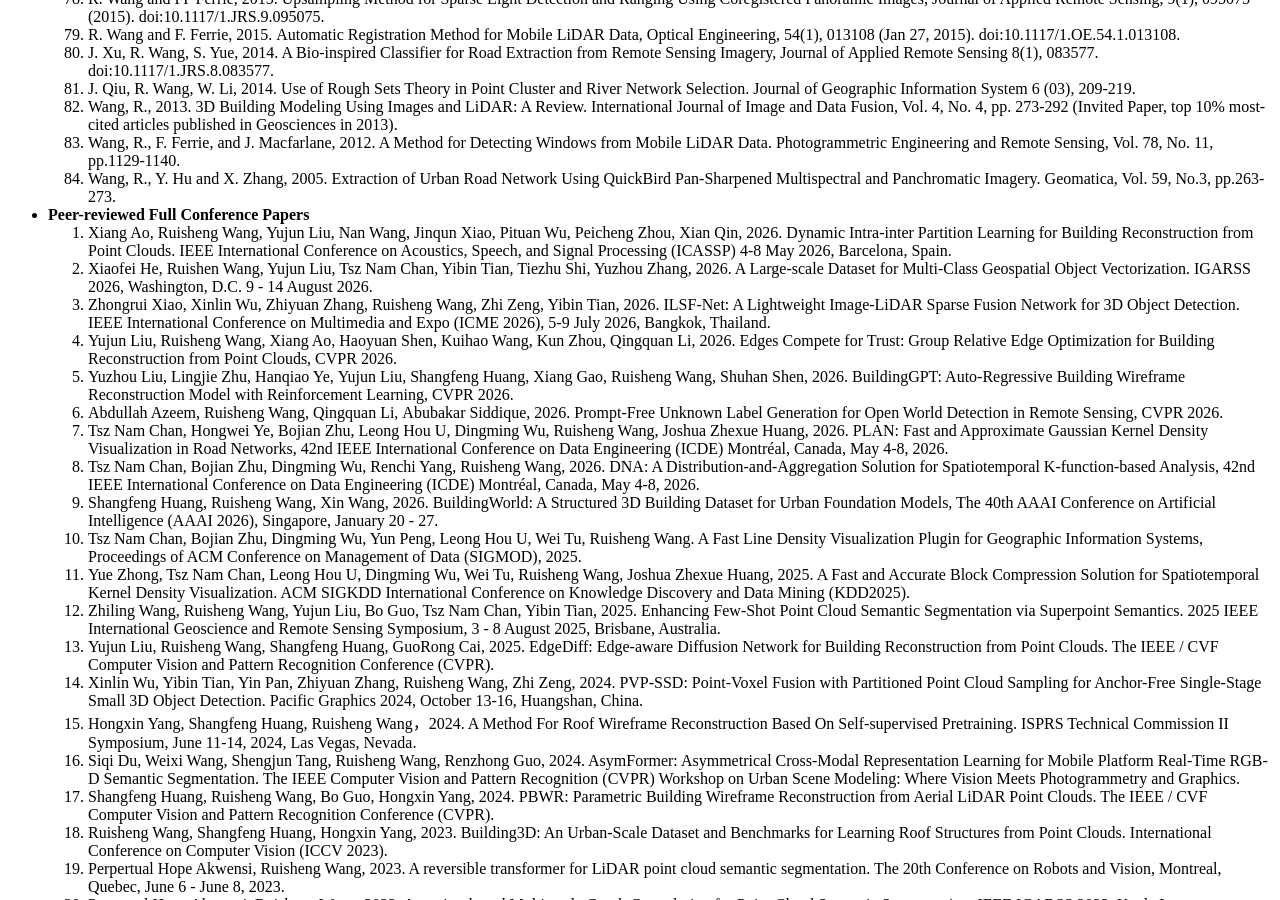
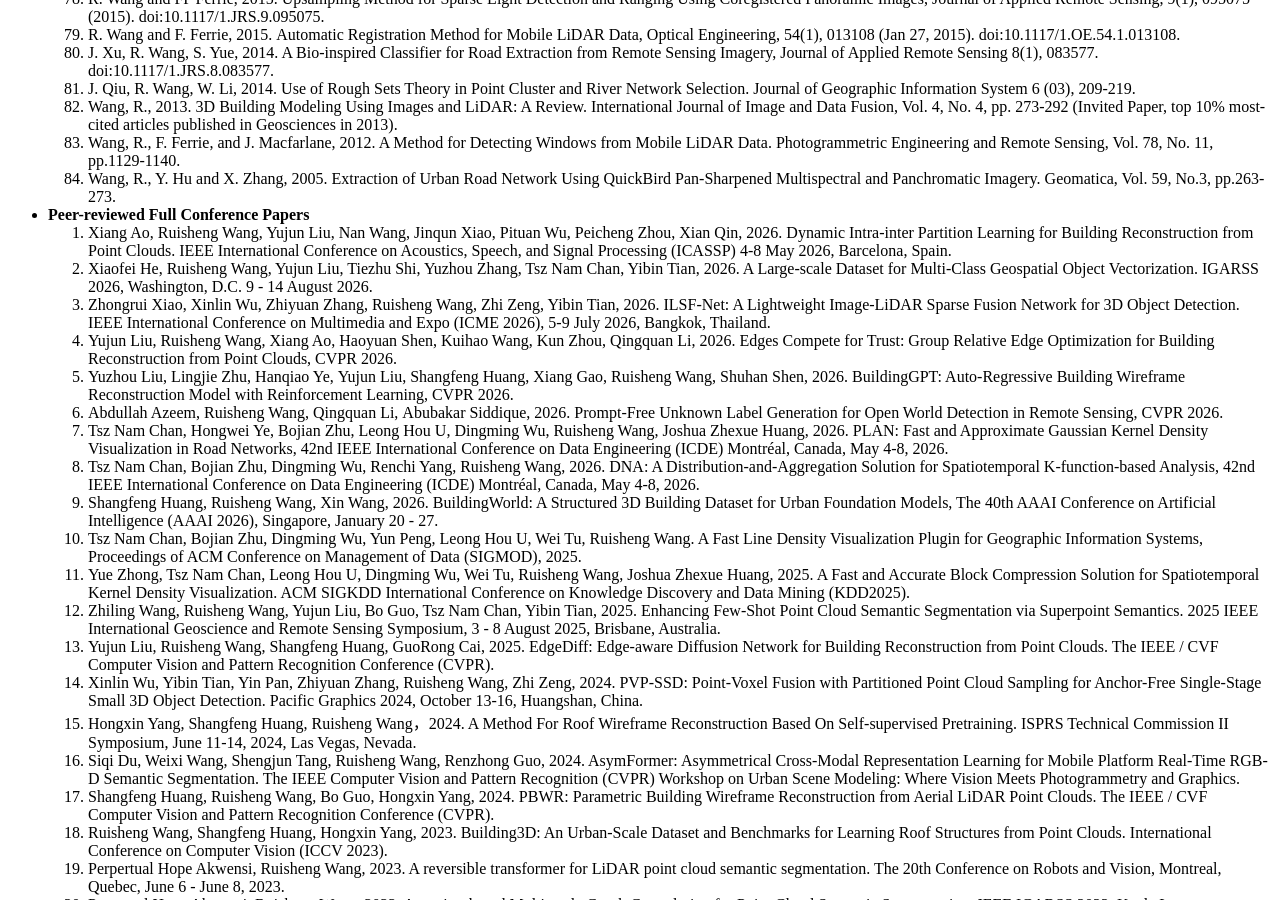
Before and after one commit to ruishengwang/ruishengwang.github.io, a Jekyll site: the page built from _pages/includes/publications.md, in a window 1280 px wide and 900 px high, scrolled down 3421 px. Built offline with Jekyll 4.4.1, drawn with Linux system fonts in a browser that asks for light colours; our own code applies the rules of GitHub Pages for plain Markdown files.

Commit message:
Update publications.md

```diff
--- a/_pages/includes/publications.md
+++ b/_pages/includes/publications.md
@@ -93,7 +93,7 @@
 
 - **Peer-reviewed Full Conference Papers**
 1. Xiang Ao, Ruisheng Wang, Yujun Liu, Nan Wang, Jinqun Xiao, Pituan Wu, Peicheng Zhou, Xian Qin, 2026. Dynamic Intra-inter Partition Learning for Building Reconstruction from Point Clouds. IEEE International Conference on Acoustics, Speech, and Signal Processing (ICASSP) 4-8 May 2026, Barcelona, Spain.
-2. Xiaofei He, Ruishen Wang, Yujun Liu, Tsz Nam Chan, Yibin Tian, Tiezhu Shi, Yuzhou Zhang, 2026. A Large-scale Dataset for Multi-Class Geospatial Object Vectorization. IGARSS 2026, Washington, D.C. 9 - 14 August 2026.
+2. Xiaofei He, Ruisheng Wang, Yujun Liu, Tiezhu Shi, Yuzhou Zhang, Tsz Nam Chan, Yibin Tian,  2026. A Large-scale Dataset for Multi-Class Geospatial Object Vectorization. IGARSS 2026, Washington, D.C. 9 - 14 August 2026.
 3. Zhongrui Xiao, Xinlin Wu, Zhiyuan Zhang, Ruisheng Wang, Zhi Zeng, Yibin Tian, 2026. ILSF-Net: A Lightweight Image-LiDAR Sparse Fusion Network for 3D Object Detection. IEEE International Conference on Multimedia and Expo (ICME 2026), 5-9 July 2026, Bangkok, Thailand.
 4. Yujun Liu, Ruisheng Wang, Xiang Ao, Haoyuan Shen, Kuihao Wang, Kun Zhou, Qingquan Li, 2026. Edges Compete for Trust: Group Relative Edge Optimization for Building Reconstruction from Point Clouds, CVPR 2026.
 5. Yuzhou Liu, Lingjie Zhu, Hanqiao Ye, Yujun Liu, Shangfeng Huang, Xiang Gao, Ruisheng Wang, Shuhan Shen, 2026. BuildingGPT: Auto-Regressive Building Wireframe Reconstruction Model with Reinforcement Learning, CVPR 2026.
```
